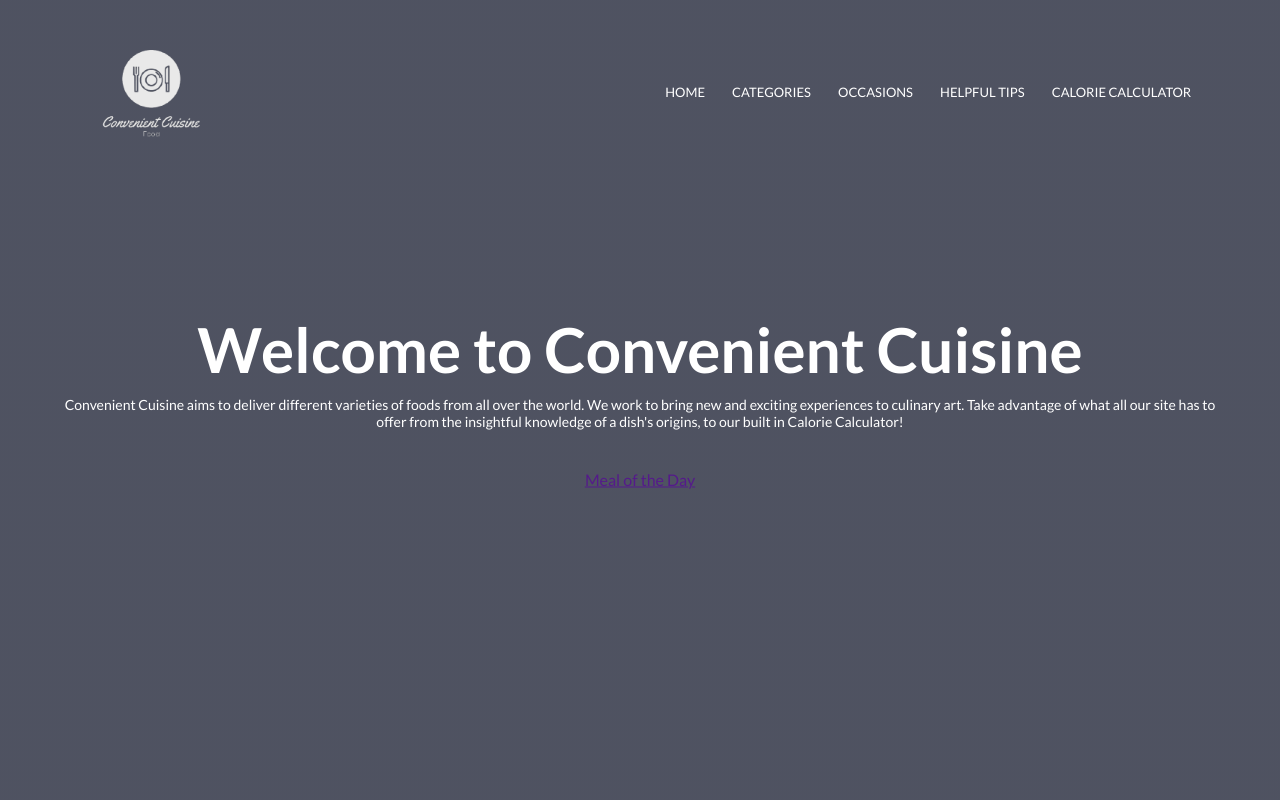
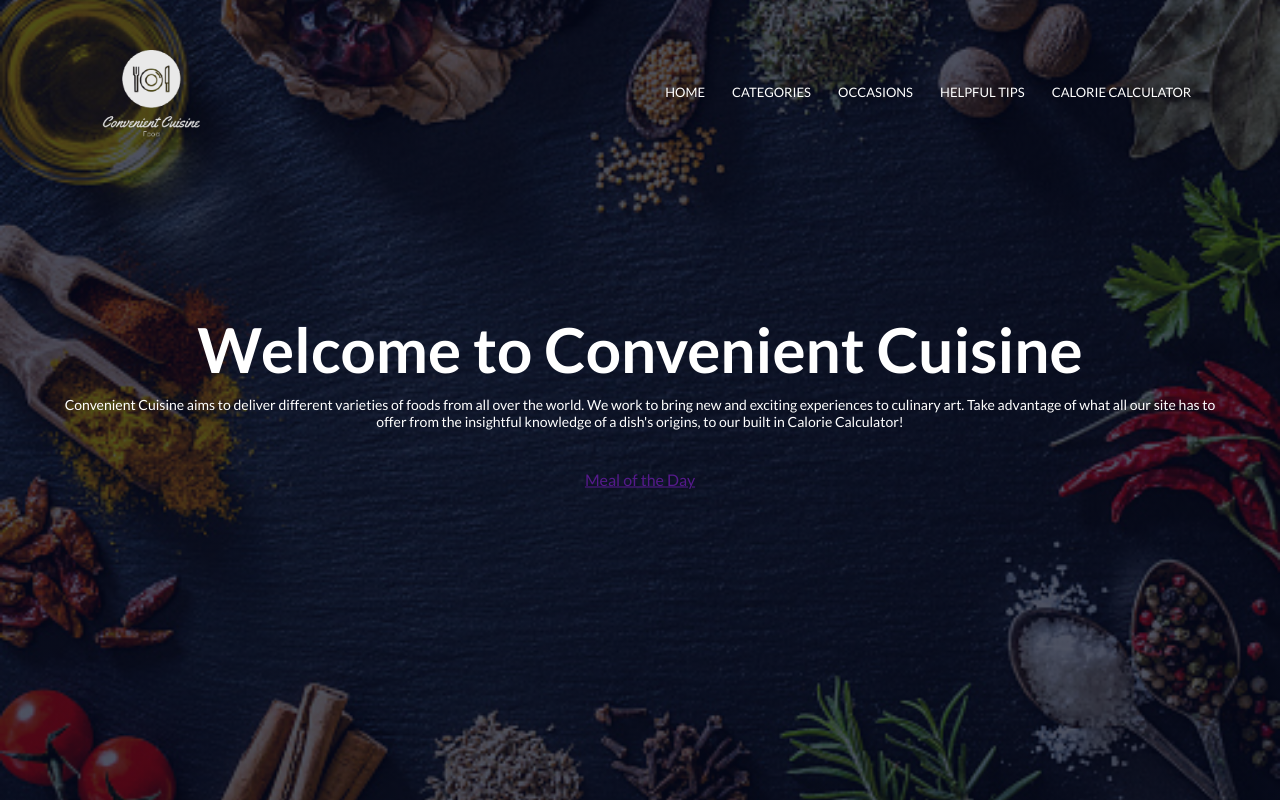
Before and after one commit to jkbohanon/CovenientCuisine, a plain HTML site: page index.html in a window 1280 px wide. Drawn offline with Linux system fonts and the light colour scheme.

Commit message:
Update style.css

```diff
--- a/style.css
+++ b/style.css
@@ -7,7 +7,7 @@
 .header{
     min-height: 100vh;
     width: 100%;
-    background-image: linear-gradient(rgba(4,9,30,0.7),rgba(4,9,30,0.7)), url(images/Background.jpg);
+    background-image: linear-gradient(rgba(4,9,30,0.7),rgba(4,9,30,0.7)), url(Background.jpg);
     background-position: center;
     background-size: cover;
     position: relative;
```
